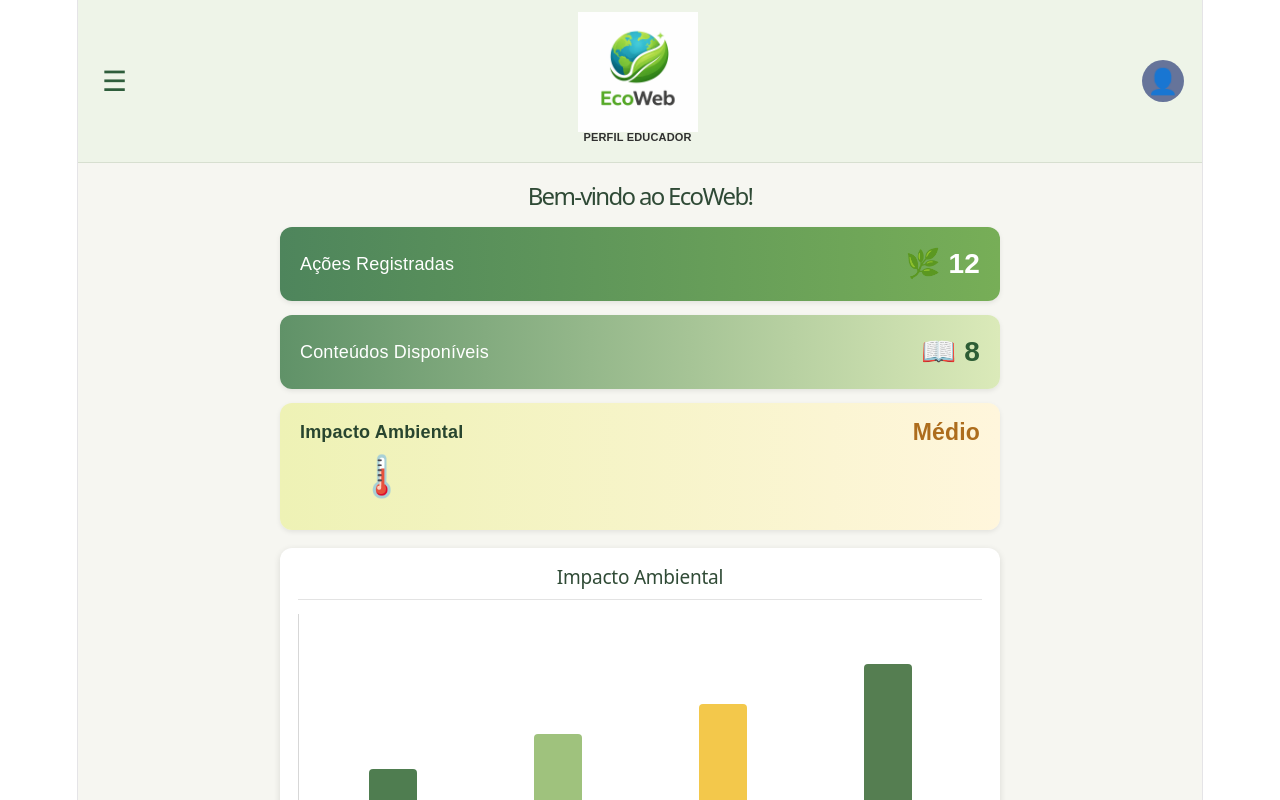
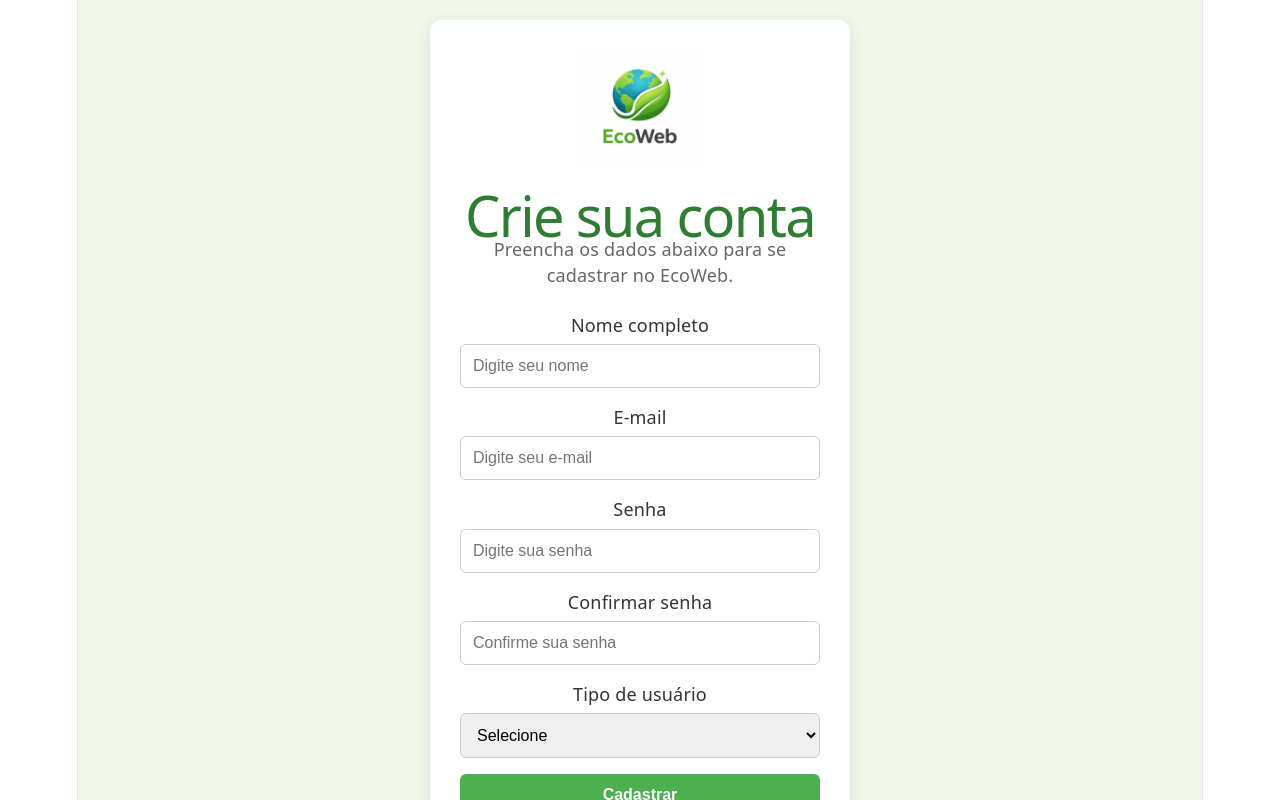
Before and after one commit to clercianelopes7-bit/ecoweb, a React (Vite) app: page / in a window 1280 px wide. Shown: the top 800 px of the page. Built offline with nearby package versions, Linux system fonts and the light colour scheme.

Commit message:
Mantem cadastro ao integrar Dashboard

```diff
--- a/src/App.jsx
+++ b/src/App.jsx
@@ -1,7 +1,7 @@
- import Dashboard from './pages/Dashboard'
+import Cadastro from './pages/Cadastro'
 
 function App() {
-  return <Dashboard />
+  return <Cadastro />
 }
 
 export default App
```
